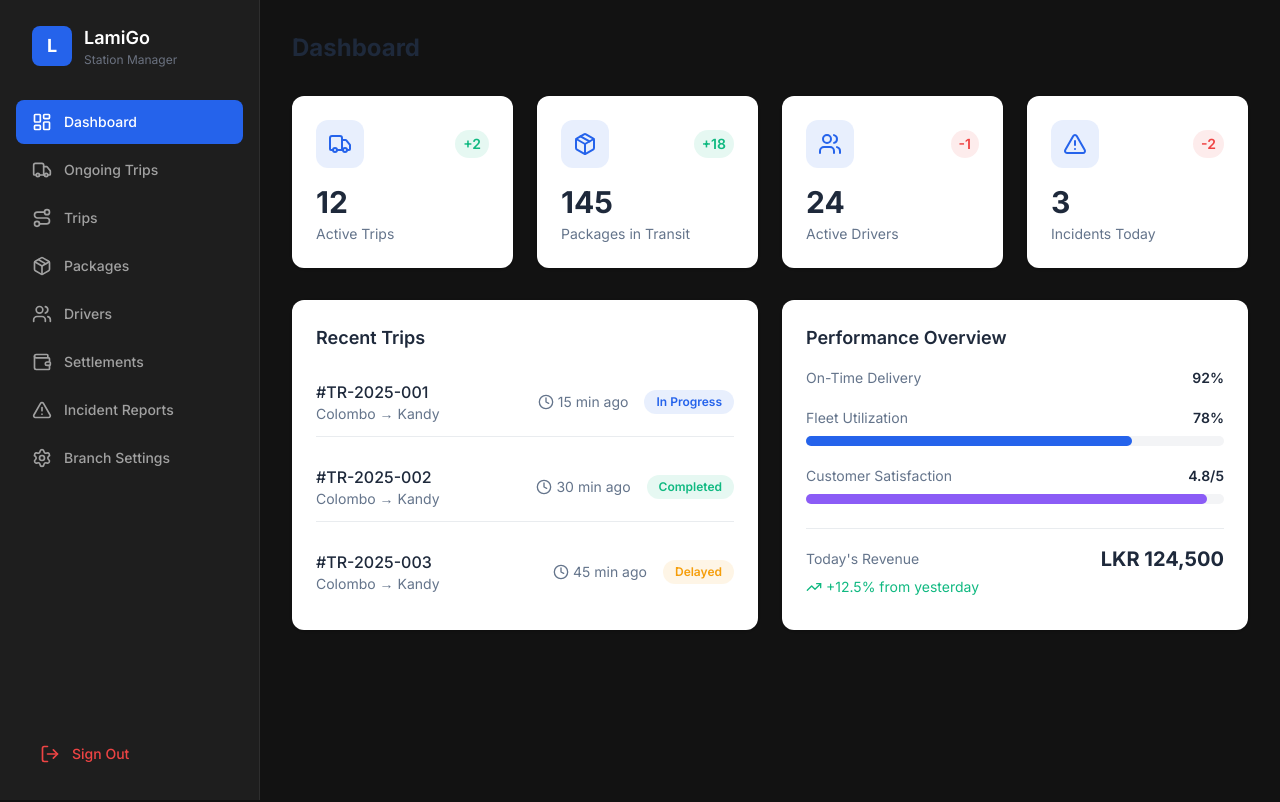
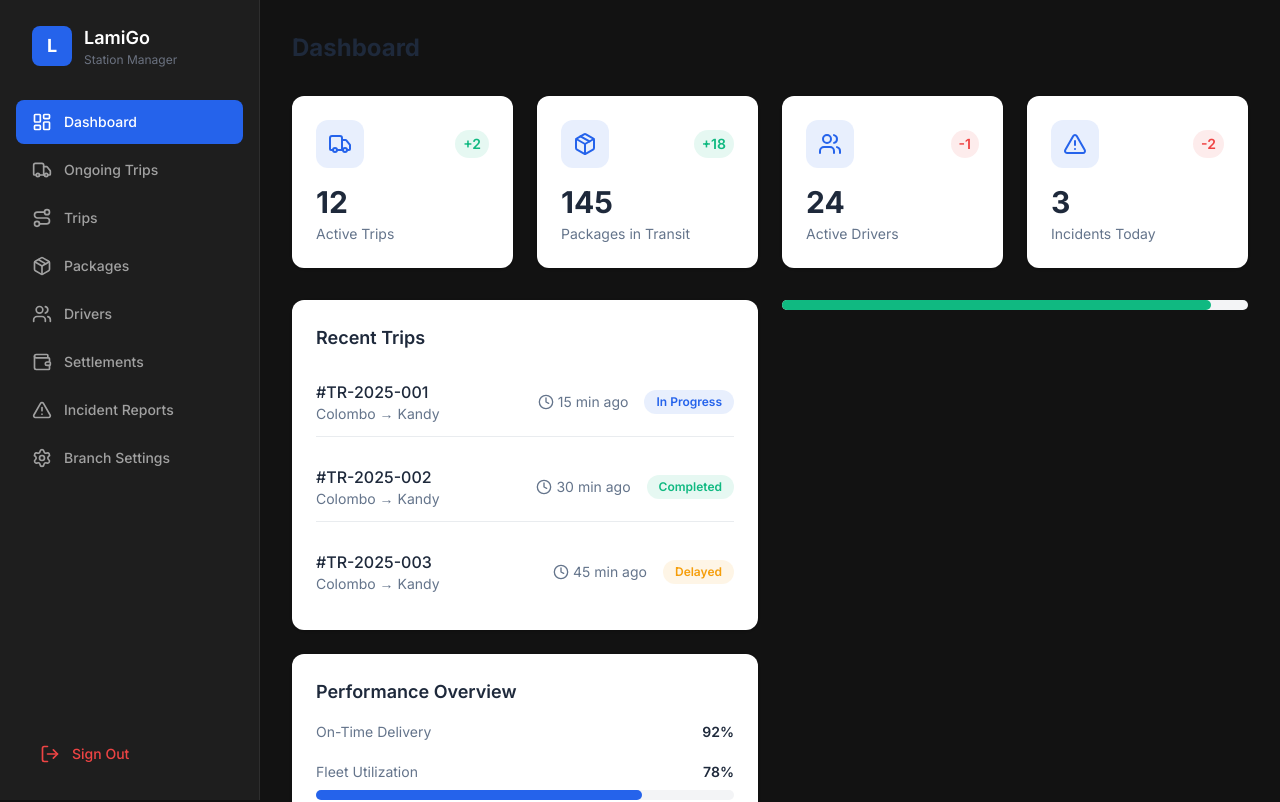
Before and after one commit to chanul26/lamigo-platform, a Next.js app in the folder web-portals/station-manager/: page /dashboard in a window 1280 px wide. Shown: the top 802 px of the page. Built offline with nearby package versions, Linux system fonts and the light colour scheme.

Commit message:
Add performance overview progress bar

```diff
--- a/web-portals/station-manager/app/dashboard/page.tsx
+++ b/web-portals/station-manager/app/dashboard/page.tsx
@@ -70,6 +70,9 @@ export default function DashboardPage() {
           </div>
         </div>
 
+				                <div className="w-full bg-[#f3f4f6] rounded-full h-2.5">
+                <div className="bg-[#10b981] h-2.5 rounded-full" style={{ width: '92%' }}></div>
+              </div>
         <div className="bg-white rounded-xl shadow-sm p-6">
           <h2 className="text-lg font-semibold text-[#1e293b] mb-4">Performance Overview</h2>
           <div className="space-y-5">
```
